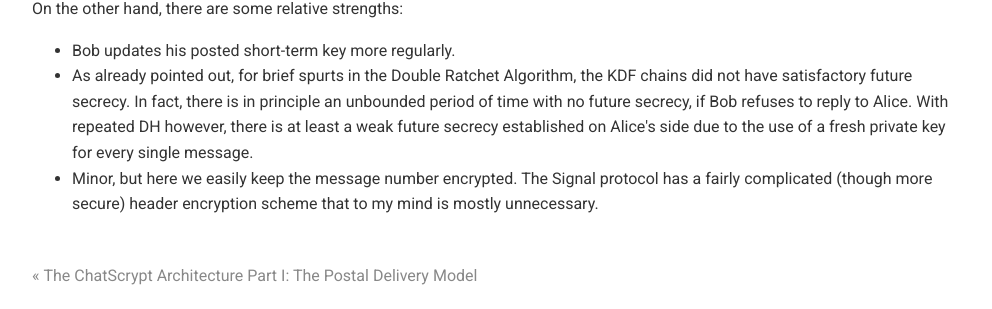
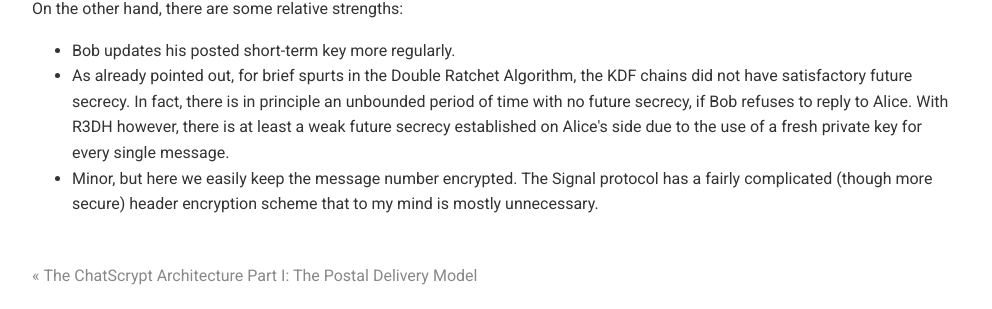
Before and after one commit to chatscrypt/chatscrypt.github.io, a Jekyll site: the page built from _posts/2020-01-21-the-chatscrypt-architecture-part-ii-repeated-triple-diffie-hellman.html, in a window 1280 px wide. Shown: the part 1601-1910 px from the top of the page, without its empty margins (143-1135 px from the left). Built offline with Jekyll 4.4.1, drawn with Linux system fonts in a browser that asks for light colours; comment, search, counter and statistics services are not loaded.

Commit message:
Update 2020-01-21-the-chatscrypt-architecture-part-ii-repeated-triple-diffie-hellman.html

```diff
--- a/_posts/2020-01-21-the-chatscrypt-architecture-part-ii-repeated-triple-diffie-hellman.html
+++ b/_posts/2020-01-21-the-chatscrypt-architecture-part-ii-repeated-triple-diffie-hellman.html
@@ -48,7 +48,7 @@ On the other hand, there are some relative strengths:
 <ul>
 <li> Bob updates his posted short-term key more regularly.
 
-<li> As already pointed out, for brief spurts in the Double Ratchet Algorithm, the KDF chains did not have satisfactory future secrecy. In fact, there is in principle an unbounded period of time with no future secrecy, if Bob refuses to reply to Alice. With repeated DH however, there is at least a weak future secrecy established on Alice's side due to the use of a fresh private key for every single message.
+<li> As already pointed out, for brief spurts in the Double Ratchet Algorithm, the KDF chains did not have satisfactory future secrecy. In fact, there is in principle an unbounded period of time with no future secrecy, if Bob refuses to reply to Alice. With R3DH however, there is at least a weak future secrecy established on Alice's side due to the use of a fresh private key for every single message.
 
 <li>Minor, but here we easily keep the message number encrypted. The Signal protocol has a fairly complicated (though more secure) header encryption scheme that to my mind is mostly unnecessary.
 </ul>
```
